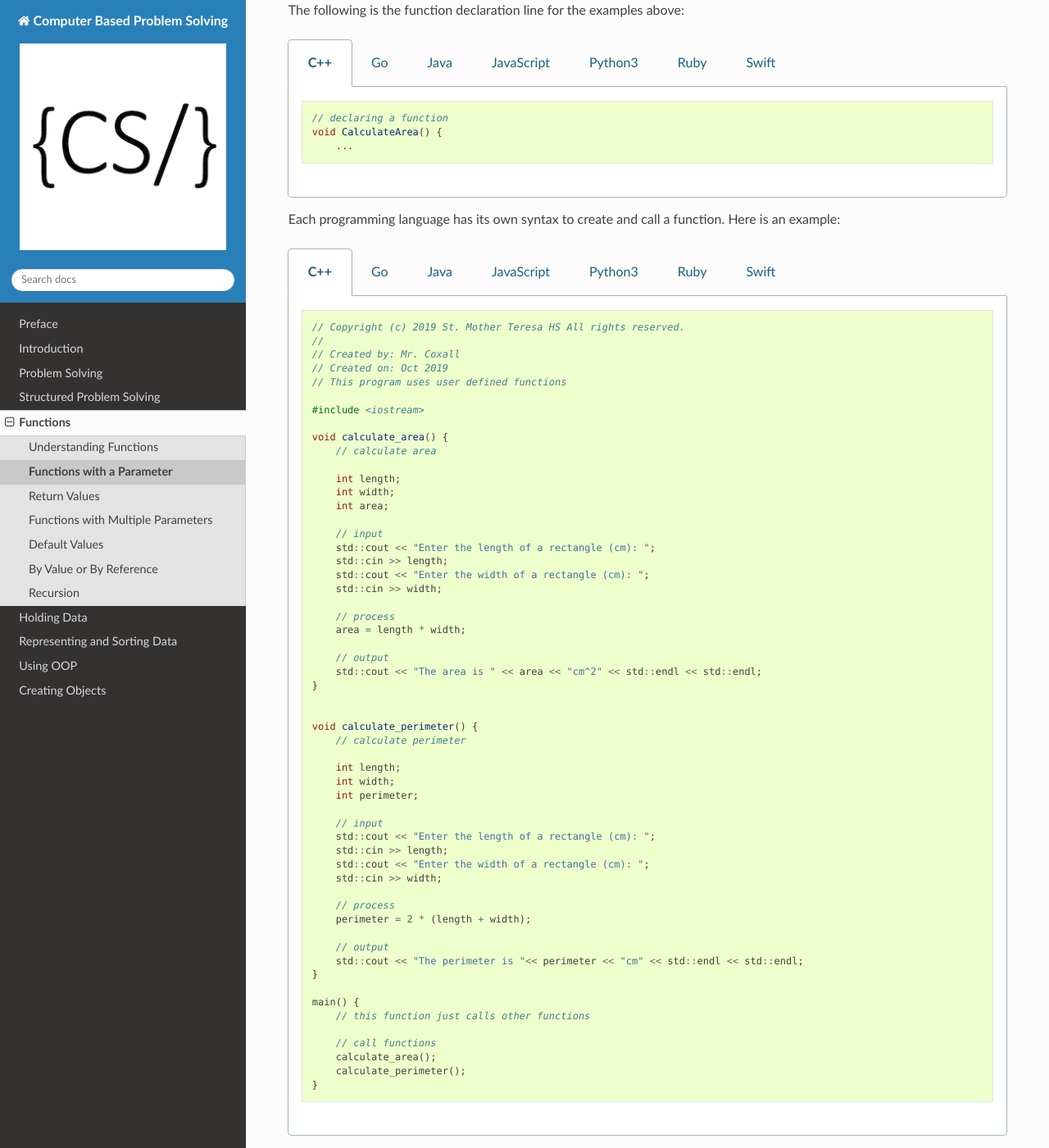
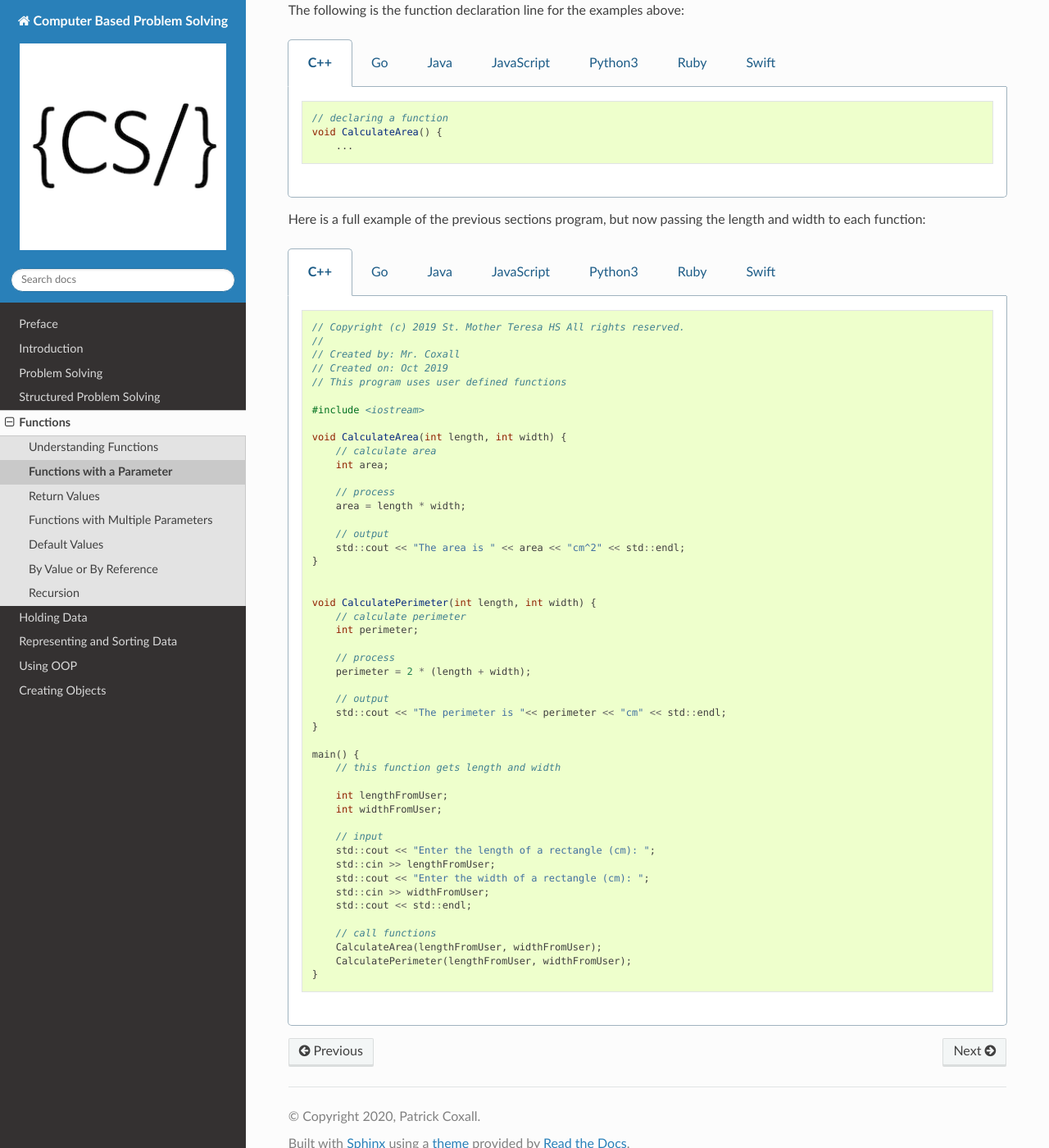
Before and after one commit to Mr-Coxall/Computer-Based-Problem-Solving, a Sphinx documentation site: the page built from docs/functions/functions-with-a-parameter.rst, in a window 1280 px wide and 1400 px high, scrolled down 884 px. Shown: the whole window at 82% size. Built offline with Sphinx 7.4.7 and the Read the Docs theme 2.0.0, drawn with Linux system fonts in a browser that asks for light colours; pages that are not in the unit, such as notebooks, are missing from menus.

Commit message:
Update functions-with-a-parameter.rst

```diff
--- a/docs/functions/functions-with-a-parameter.rst
+++ b/docs/functions/functions-with-a-parameter.rst
@@ -112,7 +112,7 @@ The following is the function declaration line for the examples above:
       // declaring a function
 
 
-Each programming language has its own syntax to create and call a function. Here is an example:
+Here is a full example of the previous sections program, but now passing the length and width to each function:
 
 .. tabs::
 
@@ -128,54 +128,47 @@ Each programming language has its own syntax to create and call a function. Here
 
 		#include <iostream>
 
-		void calculate_area() {
+		void CalculateArea(int length, int width) {
 		    // calculate area
-
-		    int length;
-		    int width;
 		    int area;
-
-		    // input
-		    std::cout << "Enter the length of a rectangle (cm): ";
-		    std::cin >> length;
-		    std::cout << "Enter the width of a rectangle (cm): ";
-		    std::cin >> width;
 
 		    // process
 		    area = length * width;
 
 		    // output
-		    std::cout << "The area is " << area << "cm^2" << std::endl << std::endl;
+		    std::cout << "The area is " << area << "cm^2" << std::endl;
 		}
 
 
-		void calculate_perimeter() {
+		void CalculatePerimeter(int length, int width) {
 		    // calculate perimeter
-
-		    int length;
-		    int width;
 		    int perimeter;
-
-		    // input
-		    std::cout << "Enter the length of a rectangle (cm): ";
-		    std::cin >> length;
-		    std::cout << "Enter the width of a rectangle (cm): ";
-		    std::cin >> width;
 
 		    // process
 		    perimeter = 2 * (length + width);
 
 		    // output
-		    std::cout << "The perimeter is "<< perimeter << "cm" << std::endl << std::endl;
+		    std::cout << "The perimeter is "<< perimeter << "cm" << std::endl;
 		}
 
 		main() {
-		    // this function just calls other functions
+		    // this function gets length and width
+
+		    int lengthFromUser;
+		    int widthFromUser;
+
+		    // input
+		    std::cout << "Enter the length of a rectangle (cm): ";
+		    std::cin >> lengthFromUser;
+		    std::cout << "Enter the width of a rectangle (cm): ";
+		    std::cin >> widthFromUser;
+		    std::cout << std::endl;
 
 		    // call functions
-		    calculate_area();
-		    calculate_perimeter();
+		    CalculateArea(lengthFromUser, widthFromUser);
+		    CalculatePerimeter(lengthFromUser, widthFromUser);
 		}
+
 
 
   .. group-tab:: Go
@@ -227,11 +220,12 @@ Each programming language has its own syntax to create and call a function. Here
 		    print("The perimeter is {0} cm".format(perimeter))
 
 		def main():
-		    # this function just calls other functions
+		    # this function gets length and width
 
 		    # input
 		    length_from_user = int(input("Enter the length of a rectangle (cm): "))
 		    width_from_user = int(input("Enter the width of a rectangle (cm): "))
+		    print("")
 
 		    #call functions
 		    calculate_area(length_from_user, width_from_user)
@@ -240,8 +234,6 @@ Each programming language has its own syntax to create and call a function. Here
 
 		if __name__ == "__main__":
 		    main()
-
-
 
 
   .. group-tab:: Ruby
```
